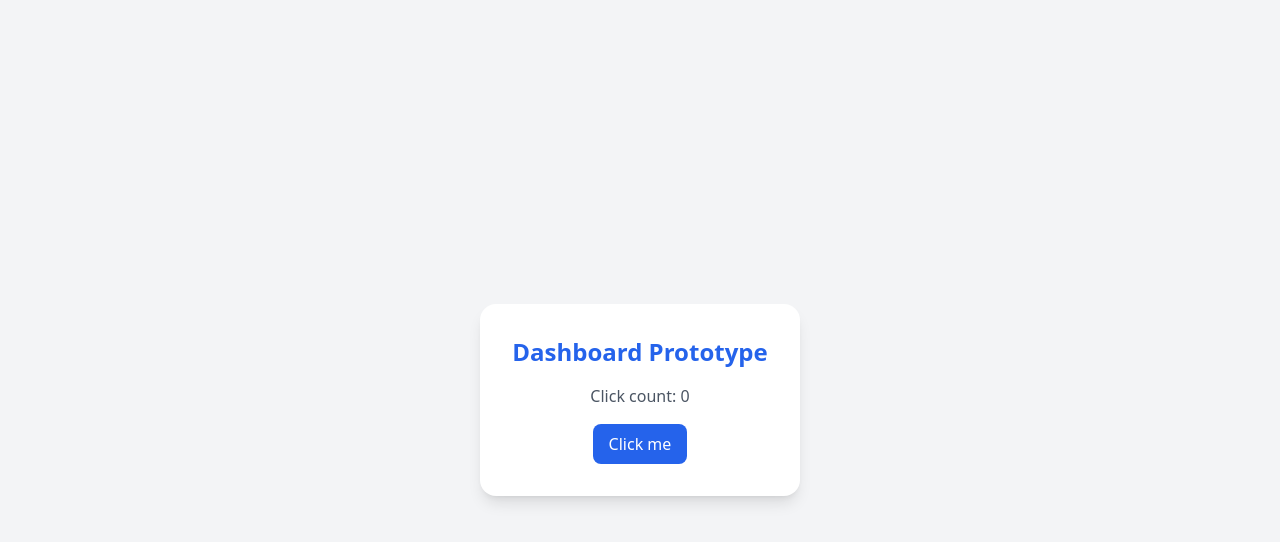
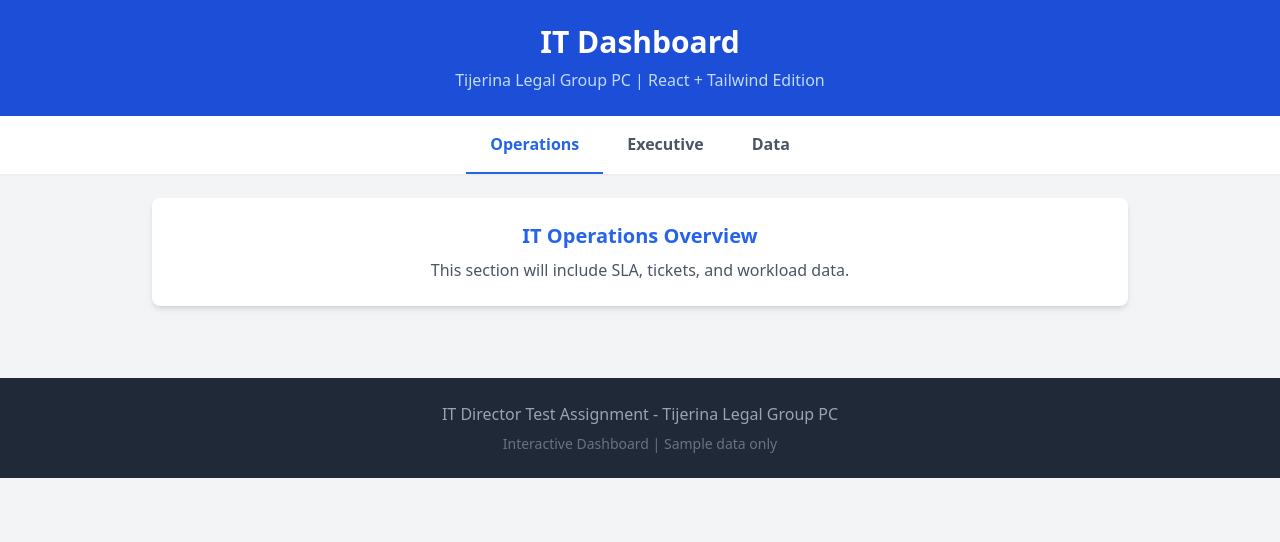
Before and after one commit to rudymartinezai/tijerina-it-dashboard, a plain HTML site: page index.html in a window 1280 px wide. Drawn offline with nearby package versions, Linux system fonts and the light colour scheme.

Commit message:
Update index.html

```diff
--- a/index.html
+++ b/index.html
@@ -1,34 +1,81 @@
 <!doctype html>
 <html lang="en">
   <meta charset="utf-8">
-  <title>Dashboard Skeleton</title>
+  <title>IT Dashboard</title>
   <script src="https://cdn.tailwindcss.com"></script>
   <script src="https://unpkg.com/react@18/umd/react.production.min.js"></script>
   <script src="https://unpkg.com/react-dom@18/umd/react-dom.production.min.js"></script>
 
-  <body class="bg-gray-100 min-h-screen flex items-center justify-center">
+  <body class="bg-gray-100 min-h-screen">
     <div id="root"></div>
 
     <script>
       const { useState } = React;
 
       function Dashboard() {
-        const [count, setCount] = useState(0);
+        const [activeTab, setActiveTab] = useState('operations');
 
-        return React.createElement(
+        const Header = React.createElement(
           "div",
-          { className: "bg-white p-8 rounded-2xl shadow-lg text-center space-y-4" },
-          React.createElement("h1", { className: "text-2xl font-bold text-blue-600" }, "Dashboard Prototype"),
-          React.createElement("p", { className: "text-gray-600" }, `Click count: ${count}`),
-          React.createElement(
-            "button",
-            {
-              className: "bg-blue-600 text-white px-4 py-2 rounded-lg hover:bg-blue-700 transition",
-              onClick: () => setCount(count + 1)
-            },
-            "Click me"
+          { className: "bg-blue-700 text-white py-6 text-center shadow-md" },
+          React.createElement("h1", { className: "text-3xl font-bold" }, "IT Dashboard"),
+          React.createElement("p", { className: "text-blue-200 mt-2" }, "Tijerina Legal Group PC | React + Tailwind Edition")
+        );
+
+        const Tabs = React.createElement(
+          "div",
+          { className: "flex justify-center bg-white shadow-sm" },
+          ["operations", "executive", "data"].map(tab =>
+            React.createElement(
+              "button",
+              {
+                key: tab,
+                onClick: () => setActiveTab(tab),
+                className:
+                  "px-6 py-4 font-semibold border-b-2 transition " +
+                  (activeTab === tab
+                    ? "border-blue-600 text-blue-600"
+                    : "border-transparent text-gray-600 hover:text-gray-900")
+              },
+              tab.charAt(0).toUpperCase() + tab.slice(1)
+            )
           )
         );
+
+        const Content = React.createElement(
+          "div",
+          { className: "max-w-5xl mx-auto p-6 space-y-6" },
+          activeTab === "operations" &&
+            React.createElement(
+              "div",
+              { className: "bg-white p-6 rounded-lg shadow-md text-center" },
+              React.createElement("h2", { className: "text-xl font-bold mb-2 text-blue-600" }, "IT Operations Overview"),
+              React.createElement("p", { className: "text-gray-600" }, "This section will include SLA, tickets, and workload data.")
+            ),
+          activeTab === "executive" &&
+            React.createElement(
+              "div",
+              { className: "bg-white p-6 rounded-lg shadow-md text-center" },
+              React.createElement("h2", { className: "text-xl font-bold mb-2 text-green-600" }, "Executive Snapshot"),
+              React.createElement("p", { className: "text-gray-600" }, "High-level metrics and financial overview will be shown here.")
+            ),
+          activeTab === "data" &&
+            React.createElement(
+              "div",
+              { className: "bg-white p-6 rounded-lg shadow-md text-center" },
+              React.createElement("h2", { className: "text-xl font-bold mb-2 text-purple-600" }, "Data & Formulas"),
+              React.createElement("p", { className: "text-gray-600" }, "Underlying data tables and calculation formulas.")
+            )
+        );
+
+        const Footer = React.createElement(
+          "div",
+          { className: "bg-gray-800 text-white text-center py-6 mt-12" },
+          React.createElement("p", { className: "text-gray-400" }, "IT Director Test Assignment - Tijerina Legal Group PC"),
+          React.createElement("p", { className: "text-gray-500 text-sm mt-2" }, "Interactive Dashboard | Sample data only")
+        );
+
+        return React.createElement(React.Fragment, null, Header, Tabs, Content, Footer);
       }
 
       const root = ReactDOM.createRoot(document.getElementById("root"));
```
